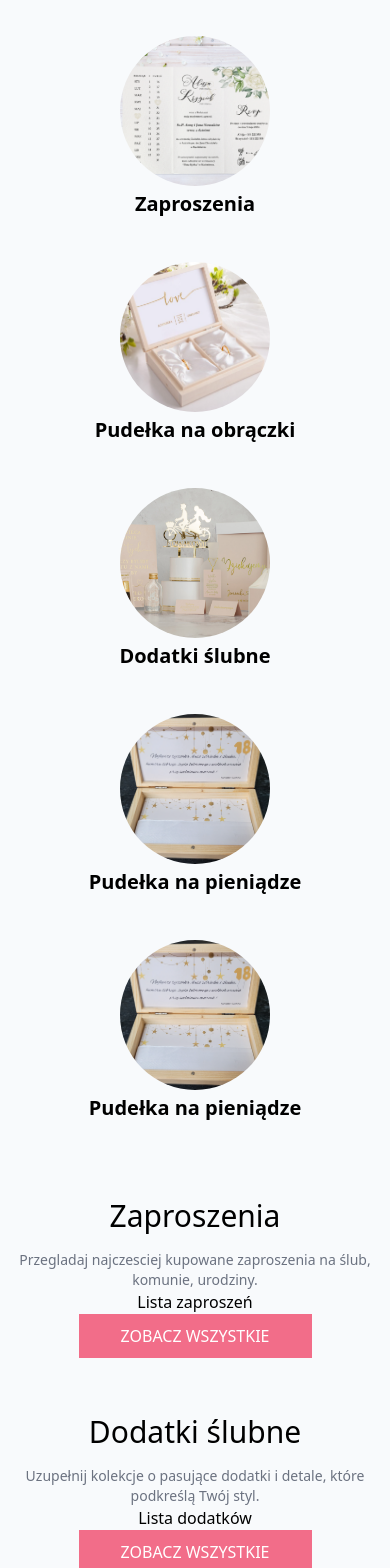
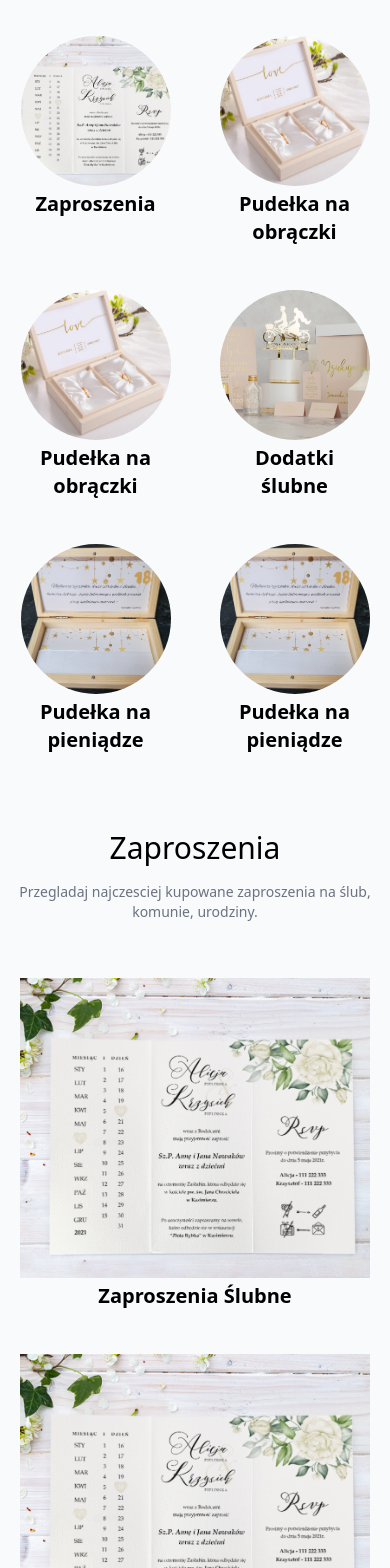
Before and after one commit to KrzysztofHum/prezentowe-emocje, a Next.js app: page / in a window 390 px wide. Shown: the part 432-2000 px from the top of the page. Built offline with nearby package versions, Linux system fonts and the light colour scheme.

Commit message:
invitations section and fix category responsive design

```diff
--- a/src/app/globals.css
+++ b/src/app/globals.css
@@ -17,9 +17,9 @@ body {
 }
 
 .sectionSubtitle {
-  @apply text-gray-500 text-center text-sm;
+  @apply text-gray-500 text-center text-sm px-3;
 }
 
 .sectionBtn {
-  @apply bg-primary border-primary border-2 p-2 px-10 text-white hover:bg-white hover:text-black uppercase;
+  @apply bg-primary border-primary border-2 p-4 px-16 text-white hover:bg-white hover:text-black uppercase mt-4;
 }
--- a/src/components/CategorySection.tsx
+++ b/src/components/CategorySection.tsx
@@ -9,7 +9,7 @@ const CategorySection = () => {
         Akcesoria na przyjecie podzielone na kategorie produktów. Wszystko co
         możesz załatwić przez internet znajdziesz u nas.
       </p>
-      <div className="grid grid-cols-1 gap-10 p-4 sm:grid-cols-2 lg:grid-cols-5 mt-10">
+      <div className="grid grid-cols-2 gap-10 p-4 sm:grid-cols-3 lg:grid-cols-6 mt-10">
         <Link
           href="/zaproszenia"
           className="hover:text-primary flex flex-col items-center text-center"
@@ -22,6 +22,19 @@ const CategorySection = () => {
             className="w-[150px] h-[150px] object-cover rounded-full"
           />
           <h2 className="text-xl font-semibold m-1">Zaproszenia</h2>
+        </Link>
+        <Link
+          href="/pudelka-obraczki"
+          className="hover:text-primary flex flex-col items-center text-center"
+        >
+          <Image
+            src={`/images/category/pudelka.png`}
+            width={300}
+            height={300}
+            alt="Picture of the author"
+            className="w-[150px] h-[150px] object-cover rounded-full"
+          />
+          <h2 className="text-xl font-semibold m-1">Pudełka na obrączki</h2>
         </Link>
         <Link
           href="/pudelka-obraczki"
--- a/src/components/InvitationsSection.tsx
+++ b/src/components/InvitationsSection.tsx
@@ -1,3 +1,4 @@
+import Image from "next/image";
 import Link from "next/link";
 
 export const InvitationsSection = () => {
@@ -7,7 +8,47 @@ export const InvitationsSection = () => {
       <p className="sectionSubtitle">
         Przegladaj najczesciej kupowane zaproszenia na ślub, komunie, urodziny.
       </p>
-      <div>Lista zaproszeń</div>
+      <div className="grid grid-cols-1 gap-10 lg:grid-cols-3 p-4 mt-10">
+        <Link
+          href="/zaproszenia-slubne"
+          className=""
+        >
+          <Image
+            src={`/images/category/zaproszenia.png`}
+            width={300}
+            height={300}
+            alt="Picture of the author"
+            className="w-[350px] h-[300px] object-cover"
+          />
+          <h2 className="text-xl font-semibold m-1">Zaproszenia Ślubne</h2>
+        </Link>
+        <Link
+          href="/zaproszenia-slubne"
+          className=""
+        >
+          <Image
+            src={`/images/category/zaproszenia.png`}
+            width={350}
+            height={300}
+            alt="Picture of the author"
+            className="w-[350px] h-[300px] object-cover"
+          />
+          <h2 className="text-xl font-semibold m-1">Zaproszenia Komunijne</h2>
+        </Link>
+        <Link
+          href="/zaproszenia-slubne"
+          className=""
+        >
+          <Image
+            src={`/images/category/zaproszenia.png`}
+            width={300}
+            height={300}
+            alt="Picture of the author"
+            className="w-[350px] h-[300px] object-cover"
+          />
+          <h2 className="text-xl font-semibold m-1">Zaproszenia Urodzinowe</h2>
+        </Link>
+      </div>
       <Link className="sectionBtn" href="/zaproszenia">
         Zobacz Wszystkie
       </Link>
```
